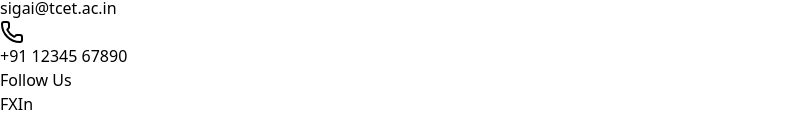
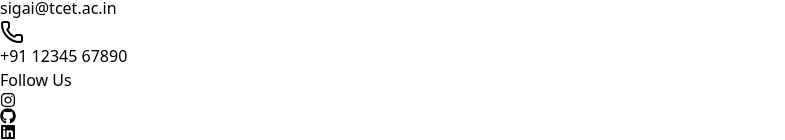
Before and after one commit to Anand-Kalambe/acm-website, a React (Vite) app: page / in a window 1280 px wide. Shown: the part 2206-2346 px from the top of the page, without its empty margins (0-785 px from the left). Before the commit the page ends 2322 px from the top, so only its background shows below. Built offline with nearby package versions, Linux system fonts and the light colour scheme.

Commit message:
footer changed

```diff
--- a/src/components/Footer.jsx
+++ b/src/components/Footer.jsx
@@ -1,8 +1,11 @@
 import { MapPin, Mail, Phone } from "lucide-react";
+import { FaInstagram, FaGithub, FaLinkedin } from "react-icons/fa";
 
-const Footer = () => {
+export const Footer = () => {
   return (
-    <footer className="bg-[#0a0a0a] border-t border-border/30 py-12 px-8">
+    //  FIX 1: Added "text-gray-200" to set a light base color for all text
+    <footer className="bg-[#0a0a0a] text-gray-200 border-t border-border/30 py-12 px-8">
+      {/* Map Section (No change needed here) */}
       <div className="mapcontainer w-full flex justify-center py-10 bg-background">
         <div className="w-[90%] md:w-[80%] lg:w-[70%] overflow-hidden rounded-2xl shadow-lg border border-border">
           <iframe
@@ -15,13 +18,15 @@ const Footer = () => {
         </div>
       </div>
 
-
+      {/* Footer Columns */}
       <div className="max-w-7xl mx-auto grid grid-cols-1 md:grid-cols-4 gap-8">
         {/* Column 1: ACM SIGAI TCET */}
         <div>
           <h3 className="text-lg font-bold mb-4">ACM SIGAI TCET</h3>
-          <p className="text-sm text-foreground/70 leading-relaxed">
-            Special Interest Group on Artificial Intelligence at Thakur College of Engineering and Technology
+          {/* FIX 2: Changed text-foreground/70 to text-gray-400 */}
+          <p className="text-sm text-gray-400 leading-relaxed">
+            Special Interest Group on Artificial Intelligence at Thakur College
+            of Engineering and Technology
           </p>
         </div>
 
@@ -29,11 +34,32 @@ const Footer = () => {
         <div>
           <h3 className="text-lg font-bold mb-4">Pages</h3>
           <ul className="space-y-2 text-sm">
-            <li><a href="/events" className="text-foreground/70 hover:text-accent transition-colors">Home</a></li>
-            <li><a href="/events-list" className="text-foreground/70 hover:text-accent transition-colors">Events</a></li>
-            <li><a href="#team" className="text-foreground/70 hover:text-accent transition-colors">Team</a></li>
-            <li><a href="#publications" className="text-foreground/70 hover:text-accent transition-colors">Publications</a></li>
-            <li><a href="#blogs" className="text-foreground/70 hover:text-accent transition-colors">Blogs</a></li>
+            <li>
+              {/* FIX 3: Changed text-foreground/70 and hover:text-accent */}
+              <a href="/events" className="text-gray-400 hover:text-white transition-colors">
+                Home
+              </a>
+            </li>
+            <li>
+              <a href="/events-list" className="text-gray-400 hover:text-white transition-colors">
+                Events
+              </a>
+            </li>
+            <li>
+              <a href="#team" className="text-gray-400 hover:text-white transition-colors">
+                Team
+              </a>
+            </li>
+            <li>
+              <a href="#publications" className="text-gray-400 hover:text-white transition-colors">
+                Publications
+              </a>
+            </li>
+            <li>
+              <a href="#blogs" className="text-gray-400 hover:text-white transition-colors">
+                Blogs
+              </a>
+            </li>
           </ul>
         </div>
 
@@ -43,15 +69,16 @@ const Footer = () => {
           <ul className="space-y-3 text-sm">
             <li className="flex items-start gap-2">
               <MapPin className="w-4 h-4 mt-0.5 flex-shrink-0" />
-              <span className="text-foreground/70">Thakur College, Mumbai</span>
+              {/* FIX 4: Changed text-foreground/70 */}
+              <span className="text-gray-400">Thakur College, Mumbai</span>
             </li>
             <li className="flex items-center gap-2">
               <Mail className="w-4 h-4 flex-shrink-0" />
-              <span className="text-foreground/70">sigai@tcet.ac.in</span>
+              <span className="text-gray-400">sigai@tcet.ac.in</span>
             </li>
             <li className="flex items-center gap-2">
               <Phone className="w-4 h-4 flex-shrink-0" />
-              <span className="text-foreground/70">+91 12345 67890</span>
+              <span className="text-gray-400">+91 12345 67890</span>
             </li>
           </ul>
         </div>
@@ -61,28 +88,28 @@ const Footer = () => {
           <h3 className="text-lg font-bold mb-4">Follow Us</h3>
           <div className="flex gap-3">
             <a
-              href="https://facebook.com"
+              href="https://www.instagram.com/tcet_acm.sigai?igsh=aHI0aXh4emQ4dmNp"
               target="_blank"
               rel="noopener noreferrer"
-              className="w-10 h-10 rounded-full bg-secondary flex items-center justify-center hover:bg-accent transition-colors"
+              className="w-10 h-10 rounded-full bg-secondary flex items-center justify-center hover:bg-accent transition-colors hover:bg-pink-500"
             >
-              <span className="text-sm font-bold">F</span>
+              <FaInstagram className="w-5 h-5" />
             </a>
             <a
-              href="https://twitter.com"
+              href="https://github.com/SIG-AI-OpenSource"
               target="_blank"
               rel="noopener noreferrer"
-              className="w-10 h-10 rounded-full bg-secondary flex items-center justify-center hover:bg-accent transition-colors"
+              className="w-10 h-10 rounded-full bg-secondary flex items-center justify-center hover:bg-accent transition-colors hover:bg-gray-700"
             >
-              <span className="text-sm font-bold">X</span>
+              <FaGithub className="w-5 h-5" />
             </a>
             <a
-              href="https://linkedin.com"
+              href="https://www.linkedin.com/company/tcet-acm-sigai/"
               target="_blank"
               rel="noopener noreferrer"
-              className="w-10 h-10 rounded-full bg-secondary flex items-center justify-center hover:bg-accent transition-colors"
+              className="w-10 h-10 rounded-full bg-secondary flex items-center justify-center hover:bg-accent transition-colors hover:bg-blue-600"
             >
-              <span className="text-sm font-bold">In</span>
+              <FaLinkedin className="w-5 h-5" />
             </a>
           </div>
         </div>
@@ -90,5 +117,4 @@ const Footer = () => {
     </footer>
   );
 };
-
 export default Footer;
```
